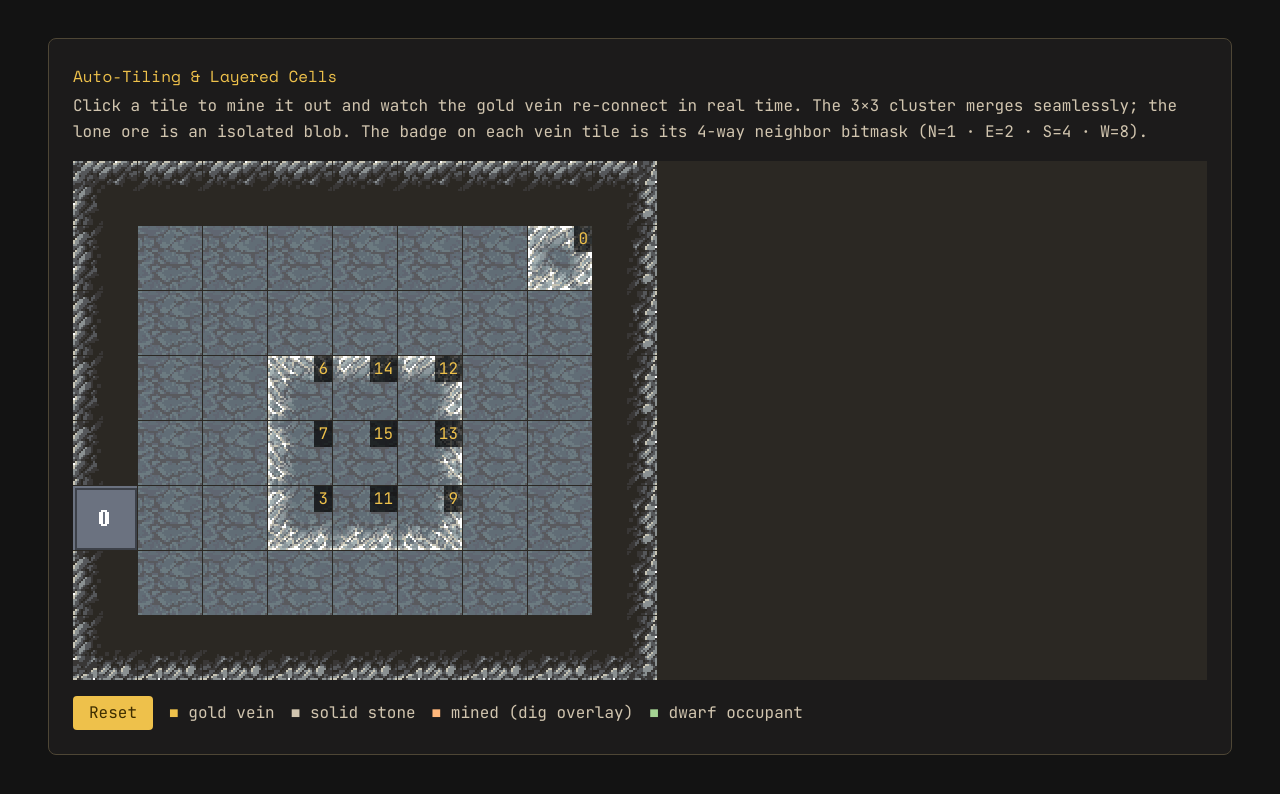
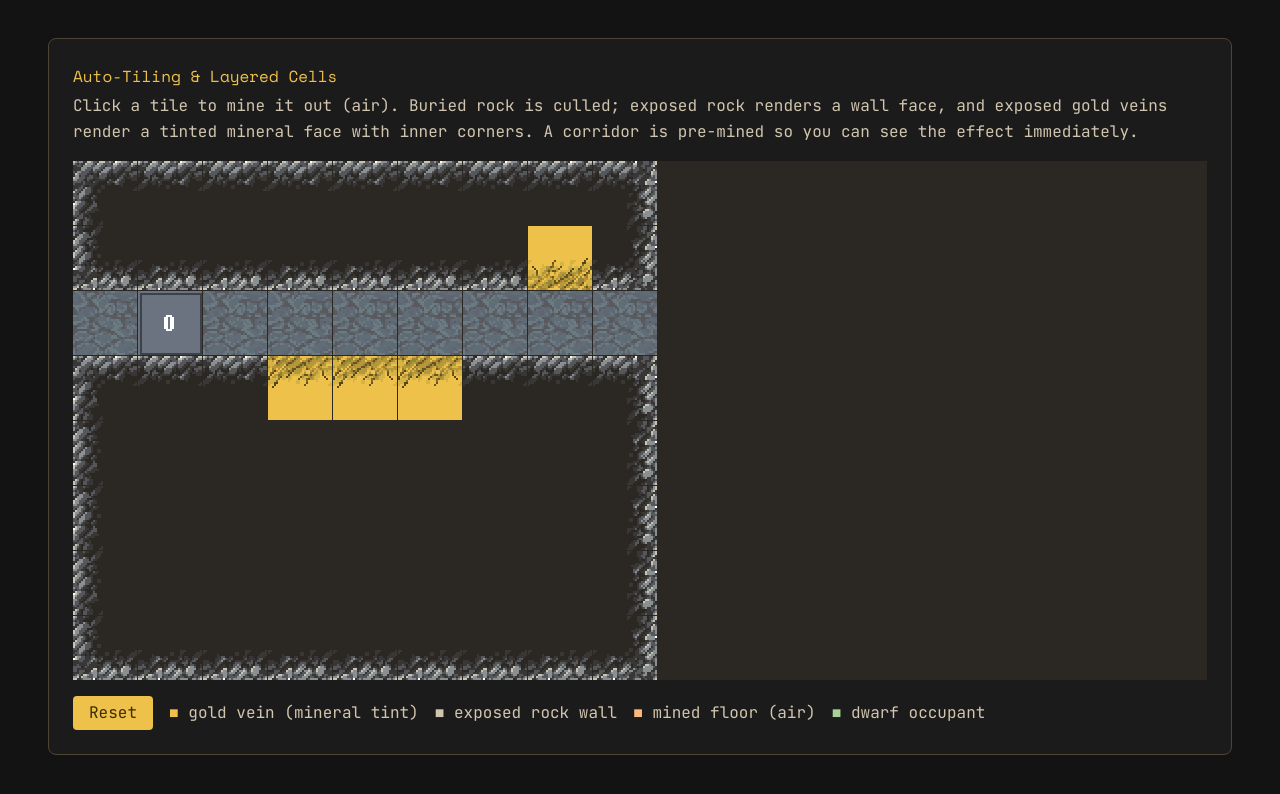
Before and after one commit to Extrajulien/dwarven-scriptures, a React (Create React App) app: page / in a window 1280 px wide. Shown: the part 2775-3569 px from the top of the page. Built offline with nearby package versions, Linux system fonts and the light colour scheme.

Commit message:
refactor: mineral enum with tint and exposure-based wall/vein rendering

```diff
--- a/src/sprites/AutoTileDemo.tsx
+++ b/src/sprites/AutoTileDemo.tsx
@@ -1,7 +1,6 @@
 import { memo, useCallback, useMemo, useState } from 'react';
 import {
   airTile,
-  computeNeighborMask,
   resolveCellSprites,
   solidTile,
   type GridCell,
@@ -15,8 +14,8 @@ const SCALE = 2;
 const CELL_PX = 32 * SCALE;
 
 const VEIN_ORIGIN = { row: 3, col: 3 }; // top-left of the 3x3 cluster
-const ISOLATED = { row: 1, col: 7 }; // lone ore (isolated cluster)
-const DWARF = { row: 5, col: 0 }; // occupant on plain stone
+const ISOLATED = { row: 1, col: 7 }; // lone ore (isolated blob)
+const DWARF = { row: 2, col: 1 }; // dwarf on the pre-mined corridor floor
 
 function buildBaseGrid(): GridCell[][] {
   const grid: GridCell[][] = Array.from({ length: ROWS }, () =>
@@ -25,20 +24,14 @@ function buildBaseGrid(): GridCell[][] {
 
   for (let dr = 0; dr < 3; dr++) {
     for (let dc = 0; dc < 3; dc++) {
-      grid[VEIN_ORIGIN.row + dr][VEIN_ORIGIN.col + dc] = {
-        ...solidTile('terrain.solid-rock'),
-        veinOrFeature: 'vein.gold',
-      };
+      grid[VEIN_ORIGIN.row + dr][VEIN_ORIGIN.col + dc] = solidTile('terrain.solid-rock', 'gold');
     }
   }
 
-  grid[ISOLATED.row][ISOLATED.col] = {
-    ...solidTile('terrain.solid-rock'),
-    veinOrFeature: 'vein.gold',
-  };
+  grid[ISOLATED.row][ISOLATED.col] = solidTile('terrain.solid-rock', 'gold');
 
   grid[DWARF.row][DWARF.col] = {
-    ...solidTile('terrain.solid-rock'),
+    ...airTile('terrain.rock.floor'),
     occupant: { spriteKey: 'actor.dwarf-miner-idle' },
   };
 
@@ -47,14 +40,19 @@ function buildBaseGrid(): GridCell[][] {
 
 const BASE_GRID: GridCell[][] = buildBaseGrid();
 
+// Pre-mine a horizontal corridor so walls and veins are exposed on load.
+const INITIAL_MINED: ReadonlySet<string> = (() => {
+  const set = new Set<string>();
+  for (let c = 0; c < COLS; c++) set.add(`2,${c}`);
+  return set;
+})();
+
 interface CellRender {
   layers: ResolvedSpriteRef[];
-  mask: number | undefined; // undefined = not a connectable vein tile
 }
 
 interface CellButtonProps {
   layers: readonly ResolvedSpriteRef[];
-  mask: number | undefined;
   mined: boolean;
   row: number;
   col: number;
@@ -63,7 +61,6 @@ interface CellButtonProps {
 
 const CellButton = memo(function CellButton({
   layers,
-  mask,
   mined,
   row,
   col,
@@ -78,17 +75,12 @@ const CellButton = memo(function CellButton({
       className="relative block transition-[filter] hover:brightness-110 focus-visible:outline focus-visible:outline-2 focus-visible:outline-primary"
     >
       <LayeredTileCell layers={layers} scale={SCALE} />
-      {mask !== undefined && (
-        <span className="pointer-events-none absolute right-0 top-0 bg-black/70 px-space-xs font-label-sm text-primary">
-          {mask}
-        </span>
-      )}
     </button>
   );
 });
 
 export default function AutoTileDemo() {
-  const [mined, setMined] = useState<ReadonlySet<string>>(() => new Set());
+  const [mined, setMined] = useState<ReadonlySet<string>>(() => INITIAL_MINED);
 
   const toggle = useCallback((row: number, col: number) => {
     const key = `${row},${col}`;
@@ -100,33 +92,21 @@ export default function AutoTileDemo() {
     });
   }, []);
 
-  const reset = useCallback(() => setMined(new Set()), []);
+  const reset = useCallback(() => setMined(new Set(INITIAL_MINED)), []);
 
   const grid = useMemo<GridCell[][]>(
     () =>
       BASE_GRID.map((row, r) =>
         row.map((cell, c) => {
           if (!mined.has(`${r},${c}`)) return cell;
-          return {
-            ...airTile('terrain.rock.floor'),
-            diggingState: { frame: 2 },
-            occupant: cell.occupant,
-          };
+          return { ...airTile('terrain.rock.floor'), occupant: cell.occupant };
         }),
       ),
     [mined],
   );
 
   const cells = useMemo<CellRender[][]>(
-    () =>
-      grid.map((row, r) =>
-        row.map((cell, c) => ({
-          layers: resolveCellSprites(grid, r, c),
-          mask: cell.veinOrFeature
-            ? computeNeighborMask(grid, r, c, (cc) => cc.veinOrFeature)
-            : undefined,
-        })),
-      ),
+    () => grid.map((row, r) => row.map((_, c) => ({ layers: resolveCellSprites(grid, r, c) }))),
     [grid],
   );
 
@@ -135,9 +115,9 @@ export default function AutoTileDemo() {
       <header className="flex flex-col gap-space-xs">
         <h2 className="font-headline-md text-primary">Auto-Tiling &amp; Layered Cells</h2>
         <p className="font-body-sm text-on-surface-variant">
-          Click a tile to mine it out and watch the gold vein re-connect in real time. The 3×3
-          cluster merges seamlessly; the lone ore is an isolated blob. The badge on each vein tile
-          is its 4-way neighbor bitmask (N=1 · E=2 · S=4 · W=8).
+          Click a tile to mine it out (air). Buried rock is culled; exposed rock renders a wall
+          face, and exposed gold veins render a tinted mineral face with inner corners. A corridor
+          is pre-mined so you can see the effect immediately.
         </p>
       </header>
 
@@ -150,7 +130,6 @@ export default function AutoTileDemo() {
             <CellButton
               key={`${r},${c}`}
               layers={cell.layers}
-              mask={cell.mask}
               mined={mined.has(`${r},${c}`)}
               row={r}
               col={c}
@@ -170,13 +149,13 @@ export default function AutoTileDemo() {
         </button>
         <div className="flex flex-wrap gap-space-md font-body-sm text-on-surface-variant">
           <span>
-            <span className="text-primary">■</span> gold vein
+            <span className="text-primary">■</span> gold vein (mineral tint)
           </span>
           <span>
-            <span className="text-on-surface-variant">■</span> solid stone
+            <span className="text-on-surface-variant">■</span> exposed rock wall
           </span>
           <span>
-            <span className="text-secondary">■</span> mined (dig overlay)
+            <span className="text-secondary">■</span> mined floor (air)
           </span>
           <span>
             <span className="text-tertiary">■</span> dwarf occupant
--- a/src/sprites/LayeredTileCell.tsx
+++ b/src/sprites/LayeredTileCell.tsx
@@ -23,6 +23,8 @@ function layerStyle(layer: ResolvedSpriteRef, scale: number): CSSProperties {
     imageRendering: 'pixelated',
     // Overlay layers must never intercept pointer events aimed at the cell.
     pointerEvents: 'none',
+    // Tint grayscale sprites (e.g. mineral veins) by multiplying a solid color.
+    ...(layer.tint ? { backgroundColor: layer.tint, backgroundBlendMode: 'multiply' as const } : {}),
   };
 }
 
@@ -32,7 +34,7 @@ function layersEqual(a: readonly ResolvedSpriteRef[], b: readonly ResolvedSprite
   for (let i = 0; i < a.length; i++) {
     const x = a[i];
     const y = b[i];
-    if (x.sheet !== y.sheet || x.gridX !== y.gridX || x.gridY !== y.gridY) return false;
+    if (x.sheet !== y.sheet || x.gridX !== y.gridX || x.gridY !== y.gridY || x.tint !== y.tint) return false;
   }
   return true;
 }
--- a/src/sprites/autoTileEvaluator.ts
+++ b/src/sprites/autoTileEvaluator.ts
@@ -1,46 +1,48 @@
 import type { SheetKey, SpriteKey } from './spriteRegistry';
 import { resolveSprite } from './spriteRegistry';
 import {
-  CONNECTABLE,
-  CONNECTED_SETS,
   MASK,
-  resolveMaskOffset,
+  MINERALS,
+  VEIN_SHEET,
   WALL_CORNER,
   WALL_CORNER_OFFSETS,
   WALL_SHEET,
   wallBaseOffset,
-  type ConnectedFeature,
+  type MineralId,
 } from './autoTileRegistry';
 
 /**
  * Multi-layer grid cell. Layers render back-to-front:
- *   floor/surface -> veinOrFeature -> diggingState -> occupant.
+ *   floor/surface -> digging overlay -> occupant.
  *
  * Tile state is expressed with flags (not by matching exact sprite keys):
  *   isSolid (IS_SOLID) — any wall variant: natural stone, mineral vein, dirt, built wall.
  *   isAir   (IS_AIR)   — walkable/open space or unrevealed void.
- * `floor_type` is the tile's surface texture: the floor for air cells, and the
- * interior fill (rock top) for solid cells that are buried from air.
+ * `floor_type` is the floor texture rendered for air cells. `mineral` marks a
+ * solid cell as a mineral vein; its exposed face is the grayscale vein sheet
+ * tinted with the mineral's color.
  */
 export interface GridCell {
   isSolid: boolean;
   isAir: boolean;
   floor_type: SpriteKey;
-  veinOrFeature?: SpriteKey;
+  mineral?: MineralId;
   diggingState?: { frame: number };
   occupant?: { spriteKey: SpriteKey; animationState?: string };
 }
 
-/** A fully-resolved tile reference (sheet + cell), independent of SpriteKey. */
+/** A fully-resolved tile reference (sheet + cell + optional tint). */
 export interface ResolvedSpriteRef {
   sheet: SheetKey;
   gridX: number;
   gridY: number;
+  /** CSS color tint for grayscale sprites (multiply blend). */
+  tint?: string;
 }
 
 /** Solid wall tile (IS_SOLID). */
-export function solidTile(floor_type: SpriteKey): GridCell {
-  return { isSolid: true, isAir: false, floor_type };
+export function solidTile(floor_type: SpriteKey, mineral?: MineralId): GridCell {
+  return { isSolid: true, isAir: false, floor_type, mineral };
 }
 
 /** Air / open-space tile (IS_AIR). */
@@ -48,17 +50,11 @@ export function airTile(floor_type: SpriteKey): GridCell {
   return { isSolid: false, isAir: true, floor_type };
 }
 
-interface NeighborStep {
-  dr: number;
-  dc: number;
-  bit: number;
-}
-
-const NEIGHBORS: readonly NeighborStep[] = [
-  { dr: -1, dc: 0, bit: MASK.NORTH },
-  { dr: 0, dc: 1, bit: MASK.EAST },
-  { dr: 1, dc: 0, bit: MASK.SOUTH },
-  { dr: 0, dc: -1, bit: MASK.WEST },
+const DIG_FRAMES: readonly SpriteKey[] = [
+  'mining.progress-0',
+  'mining.progress-1',
+  'mining.progress-2',
+  'mining.progress-3',
 ];
 
 /** All 8 neighbor deltas in a stable order: N, E, S, W, NE, SE, SW, NW. */
@@ -72,44 +68,6 @@ const DIRS_8: ReadonlyArray<readonly [number, number]> = [
   [1, -1],
   [-1, -1],
 ];
-
-const DIG_FRAMES: readonly SpriteKey[] = [
-  'mining.progress-0',
-  'mining.progress-1',
-  'mining.progress-2',
-  'mining.progress-3',
-];
-
-/** True when two cells belong to the same connectable family. */
-export function sameFamily(
-  a: ConnectedFeature | undefined,
-  b: ConnectedFeature | undefined,
-): boolean {
-  return Boolean(a && b && a.family === b.family);
-}
-
-/** Compute the 4-way neighbor bitmask for a cell using the given feature selector. */
-export function computeNeighborMask(
-  grid: readonly GridCell[][],
-  row: number,
-  col: number,
-  select: (cell: GridCell) => SpriteKey | undefined,
-): number {
-  const center = grid[row]?.[col];
-  if (!center) return 0;
-  const centerKey = select(center);
-  if (centerKey === undefined) return 0;
-  const centerFeature = CONNECTABLE[centerKey];
-
-  let mask = 0;
-  for (const { dr, dc, bit } of NEIGHBORS) {
-    const neighbor = grid[row + dr]?.[col + dc];
-    const neighborKey = neighbor ? select(neighbor) : undefined;
-    if (neighborKey === undefined) continue;
-    if (sameFamily(centerFeature, CONNECTABLE[neighborKey])) mask |= bit;
-  }
-  return mask;
-}
 
 // --- Dwarf Fortress wall visibility autotiling -------------------------------
 
@@ -181,8 +139,9 @@ export function evaluateWall(
   return { visible: exposed, baseMask, corners };
 }
 
-/** Resolve a solid wall cell into its wall-face layers (base + corner overlays).
- *  Returns [] for interior/hidden walls (no face drawn). */
+/** Resolve a solid cell into its face layers (base + corner overlays).
+ *  A mineral cell renders the tinted grayscale vein face; otherwise the rock
+ *  face. Returns [] for interior/hidden cells (no face drawn). */
 export function resolveWallCell(
   grid: readonly GridCell[][],
   row: number,
@@ -191,13 +150,19 @@ export function resolveWallCell(
   const { visible, baseMask, corners } = evaluateWall(grid, row, col);
   if (!visible) return [];
 
-  const layers: ResolvedSpriteRef[] = [
-    { sheet: WALL_SHEET, ...wallBaseOffset(baseMask) },
-  ];
-  if (corners & WALL_CORNER.NE) layers.push({ sheet: WALL_SHEET, ...WALL_CORNER_OFFSETS.NE });
-  if (corners & WALL_CORNER.SE) layers.push({ sheet: WALL_SHEET, ...WALL_CORNER_OFFSETS.SE });
-  if (corners & WALL_CORNER.SW) layers.push({ sheet: WALL_SHEET, ...WALL_CORNER_OFFSETS.SW });
-  if (corners & WALL_CORNER.NW) layers.push({ sheet: WALL_SHEET, ...WALL_CORNER_OFFSETS.NW });
+  const cell = grid[row][col];
+  const mineral = cell.mineral ? MINERALS[cell.mineral] : undefined;
+  const sheet = mineral ? VEIN_SHEET : WALL_SHEET;
+  const tint = mineral?.tint;
+
+  const ref = (offset: { gridX: number; gridY: number }): ResolvedSpriteRef =>
+    ({ sheet, ...offset, ...(tint ? { tint } : {}) });
+
+  const layers: ResolvedSpriteRef[] = [ref(wallBaseOffset(baseMask))];
+  if (corners & WALL_CORNER.NE) layers.push(ref(WALL_CORNER_OFFSETS.NE));
+  if (corners & WALL_CORNER.SE) layers.push(ref(WALL_CORNER_OFFSETS.SE));
+  if (corners & WALL_CORNER.SW) layers.push(ref(WALL_CORNER_OFFSETS.SW));
+  if (corners & WALL_CORNER.NW) layers.push(ref(WALL_CORNER_OFFSETS.NW));
   return layers;
 }
 
@@ -213,10 +178,10 @@ export function clearAutoTileCache(): void {
 
 /**
  * Resolve a cell into its ordered back-to-front layer list:
- *   0 floor/surface -> 1 connected vein/feature -> 2 dig overlay -> 3 actor/item.
+ *   0 floor/wall face -> 1 dig overlay -> 2 actor/item.
  *
- * Air cells render their `floor_type`; solid cells render a wall face when
- * exposed to air, or their `floor_type` as interior fill when buried.
+ * Air cells render their `floor_type`; solid cells render a wall/vein face when
+ * exposed to air; buried solid cells render nothing (culled).
  *
  * Pure with respect to (grid, row, col); memoized on a content-based key so
  * unchanged cells return the same array reference across grid updates.
@@ -245,10 +210,6 @@ function buildLayers(grid: readonly GridCell[][], row: number, col: number): Res
 
   layers.push(...resolveBaseLayer(cell, grid, row, col));
 
-  if (cell.veinOrFeature) {
-    layers.push(...resolveConnectable(cell.veinOrFeature, grid, row, col, (c) => c.veinOrFeature));
-  }
-
   if (cell.diggingState) {
     layers.push(spriteRef(digFrameKey(cell.diggingState.frame)));
   }
@@ -260,7 +221,7 @@ function buildLayers(grid: readonly GridCell[][], row: number, col: number): Res
   return layers;
 }
 
-/** Base layer: wall face for exposed solid, interior fill for buried solid, floor for air. */
+/** Base layer: wall/vein face for exposed solid, floor for air, nothing for buried solid. */
 function resolveBaseLayer(
   cell: GridCell,
   grid: readonly GridCell[][],
@@ -268,26 +229,9 @@ function resolveBaseLayer(
   col: number,
 ): ResolvedSpriteRef[] {
   if (cell.isSolid) {
-    const wall = resolveWallCell(grid, row, col);
-    return wall.length > 0 ? wall : [spriteRef(cell.floor_type)];
+    return resolveWallCell(grid, row, col); // [] when interior (culled)
   }
-  return [spriteRef(cell.floor_type)];
-}
-
-function resolveConnectable(
-  key: SpriteKey,
-  grid: readonly GridCell[][],
-  row: number,
-  col: number,
-  select: (cell: GridCell) => SpriteKey | undefined,
-): ResolvedSpriteRef[] {
-  const feature = CONNECTABLE[key];
-  if (!feature) return [spriteRef(key)];
-
-  const set = CONNECTED_SETS[feature.set];
-  const mask = computeNeighborMask(grid, row, col, select);
-  const offset = resolveMaskOffset(set, mask);
-  return [{ sheet: set.sheet, gridX: offset.gridX, gridY: offset.gridY }];
+  return [spriteRef(cell.floor_type)]; // air -> floor
 }
 
 function spriteRef(key: SpriteKey): ResolvedSpriteRef {
@@ -308,6 +252,7 @@ function signature(grid: readonly GridCell[][], row: number, col: number): strin
     Number(cell.isSolid),
     Number(cell.isAir),
     cell.floor_type,
+    cell.mineral ?? '',
   ];
 
   for (const [dr, dc] of DIRS_8) {
@@ -316,11 +261,6 @@ function signature(grid: readonly GridCell[][], row: number, col: number): strin
   }
 
   parts.push(
-    cell.veinOrFeature ?? '',
-    grid[row - 1]?.[col]?.veinOrFeature ?? '',
-    grid[row]?.[col + 1]?.veinOrFeature ?? '',
-    grid[row + 1]?.[col]?.veinOrFeature ?? '',
-    grid[row]?.[col - 1]?.veinOrFeature ?? '',
     cell.diggingState?.frame ?? '',
     cell.occupant?.spriteKey ?? '',
   );
--- a/src/sprites/autoTileRegistry.ts
+++ b/src/sprites/autoTileRegistry.ts
@@ -1,19 +1,18 @@
-import type { SheetKey, SpriteKey } from './spriteRegistry';
+import type { SheetKey } from './spriteRegistry';
 
 /**
- * Auto-tiling (bitmask) registry.
+ * Auto-tiling registry (Dwarf Fortress wall / vein visibility).
  *
- * A 4-way neighbor mask encodes which cardinal neighbors belong to the same
- * "family": North = 1, East = 2, South = 4, West = 8. The resulting integer
- * (0..15) indexes a `ConnectedSpriteSet`, which maps each mask to a concrete
- * tile offset on a sheet.
+ * Walls and mineral veins use an 8-way visibility model:
+ *   * a solid cell renders a face only when at least one of its 8 neighbors is Air;
+ *   * the base face is chosen from a 4-bit mask of SOLID orthogonal neighbors;
+ *   * diagonal inner corners are drawn as overlays on top of the base face.
  *
- * ## Sheet layout convention (placeholders)
- * `vein.png` uses a 4x4 grid (16 tiles) where tile == mask (row-major).
- * `wall.png` uses a 4x5 grid: 16 base faces (indices 0-15, row-major) plus the
- * 4 diagonal inner-corner overlays on the 5th row (indices 16-19: NE, SE, SW, NW).
- * When you wire up a real DF tileset, just adjust the sheet/offsets here —
- * nothing downstream needs to change.
+ * ## Sheet layout
+ * `wall` (rock_wall.png) and `vein` (vein.png) are 4x5 grids: 16 base faces
+ * (indices 0-15, row-major) plus 4 inner-corner overlays on the 5th row
+ * (indices 16-19: NE, SE, SW, NW). The vein sheet is grayscale and is tinted
+ * per mineral via `MINERALS[].tint`.
  */
 
 export const MASK = {
@@ -23,87 +22,38 @@ export const MASK = {
   WEST: 8,
 } as const;
 
-/** 4-way connectivity bitmask value (0..15). */
-export type NeighborMask = number;
-
 export interface TileOffset {
   gridX: number;
   gridY: number;
 }
 
-/**
- * A set of connected tiles for one material/feature. `masks` maps a neighbor
- * mask to the tile that renders that connectivity; `fallbackMask` is used when
- * a mask has no dedicated tile (e.g. a sheet that only ships a subset of the
- * 16 variations).
- */
-export interface ConnectedSpriteSet {
-  sheet: SheetKey;
-  masks: Partial<Record<NeighborMask, TileOffset>>;
-  fallbackMask: NeighborMask;
+// --- Mineral veins -----------------------------------------------------------
+
+export interface Mineral {
+  /** CSS color used to tint the grayscale vein sprite (multiply blend). */
+  tint: string;
+  /** Human-readable label for tooling / debugging. */
+  label: string;
 }
 
-/** Canonical 4x4 layout: mask value == row-major tile index. */
-function maskOffset(mask: number): TileOffset {
-  return { gridX: mask & 3, gridY: (mask >> 2) & 3 };
-}
+/** Mineral veins available in the world. Each carries its own tint color. */
+export const MINERALS = {
+  gold: { tint: '#eec14b', label: 'Gold' },
+  silver: { tint: '#c9d1d9', label: 'Silver' },
+  iron: { tint: '#b08d68', label: 'Iron' },
+  copper: { tint: '#d98a5f', label: 'Copper' },
+  coal: { tint: '#3a3a3a', label: 'Coal' },
+} as const satisfies Record<string, Mineral>;
 
-function buildSet(sheet: SheetKey, fallbackMask: NeighborMask): ConnectedSpriteSet {
-  const masks: Record<NeighborMask, TileOffset> = {};
-  for (let m = 0; m < 16; m++) masks[m] = maskOffset(m);
-  return { sheet, fallbackMask, masks };
-}
+export type MineralId = keyof typeof MINERALS;
 
-export const CONNECTED_SETS = {
-  goldVein: buildSet('vein', 0),
-} satisfies Record<string, ConnectedSpriteSet>;
+// --- Wall / vein visibility --------------------------------------------------
 
-export type ConnectedSetId = keyof typeof CONNECTED_SETS;
+/** Rock wall sheet key: 4x5 grid (16 base faces + 4 corner overlays). */
+export const WALL_SHEET: SheetKey = 'wall';
 
-/** A connectable sprite key's family plus the connected set that renders it. */
-export interface ConnectedFeature {
-  family: string;
-  set: ConnectedSetId;
-}
-
-/**
- * Maps a sprite key to its auto-tiling feature. Two cells connect when their
- * features share the same `family` (so `vein.gold` and a future `vein.gold-rich`
- * could both belong to the "gold" family and still merge seamlessly).
- */
-export const CONNECTABLE: Partial<Record<SpriteKey, ConnectedFeature>> = {
-  'vein.gold': { family: 'gold', set: 'goldVein' },
-};
-
-export function getConnectedSet(id: ConnectedSetId): ConnectedSpriteSet {
-  return CONNECTED_SETS[id];
-}
-
-export function getConnectedFeature(key: SpriteKey): ConnectedFeature | undefined {
-  return CONNECTABLE[key];
-}
-
-/**
- * Resolve a mask to a concrete tile offset, falling back when the sheet has no
- * dedicated tile for that mask: fallbackMask -> first available mask -> (0,0).
- */
-export function resolveMaskOffset(set: ConnectedSpriteSet, mask: NeighborMask): TileOffset {
-  const direct = set.masks[mask];
-  if (direct) return direct;
-  const viaFallback = set.masks[set.fallbackMask];
-  if (viaFallback) return viaFallback;
-  const first = Object.values(set.masks)[0];
-  return first ?? { gridX: 0, gridY: 0 };
-}
-
-// --- Dwarf Fortress wall visibility autotiling -------------------------------
-// Walls use an 8-way visibility model (not the 4-way connectable model above):
-//   * a wall cell renders a face only when at least one of its 8 neighbors is Air;
-//   * the base face is chosen from a 4-bit mask of SOLID orthogonal neighbors;
-//   * diagonal inner corners are drawn as overlays on top of the base face.
-
-/** Wall sheet key: 4x5 grid (16 base faces + 4 corner overlays). */
-export const WALL_SHEET: SheetKey = 'wall';
+/** Grayscale vein sheet key (tinted per mineral). */
+export const VEIN_SHEET: SheetKey = 'vein';
 
 /** Wall inner-corner overlay flags. */
 export const WALL_CORNER = {
@@ -115,10 +65,10 @@ export const WALL_CORNER = {
 
 /** Atlas offsets for the 4 diagonal inner-corner overlays (indices 16-19). */
 export const WALL_CORNER_OFFSETS = {
-  NE: { gridX: 0, gridY: 4 }, // 16
-  SE: { gridX: 1, gridY: 4 }, // 17
-  SW: { gridX: 2, gridY: 4 }, // 18
-  NW: { gridX: 3, gridY: 4 }, // 19
+  NE: { gridX: 0, gridY: 4 },
+  SE: { gridX: 1, gridY: 4 },
+  SW: { gridX: 2, gridY: 4 },
+  NW: { gridX: 3, gridY: 4 },
 } as const satisfies Record<keyof typeof WALL_CORNER, TileOffset>;
 
 /** Base wall face offset for a 0-15 mask (4x4 grid, row-major). */
```
Also changed, not shown: 1 other file (tests, documents, lock files or other folders).
